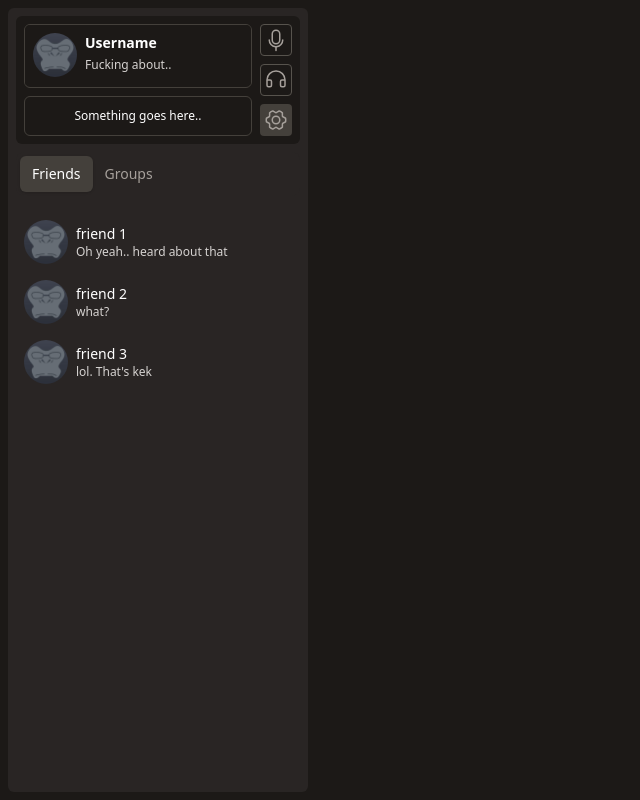
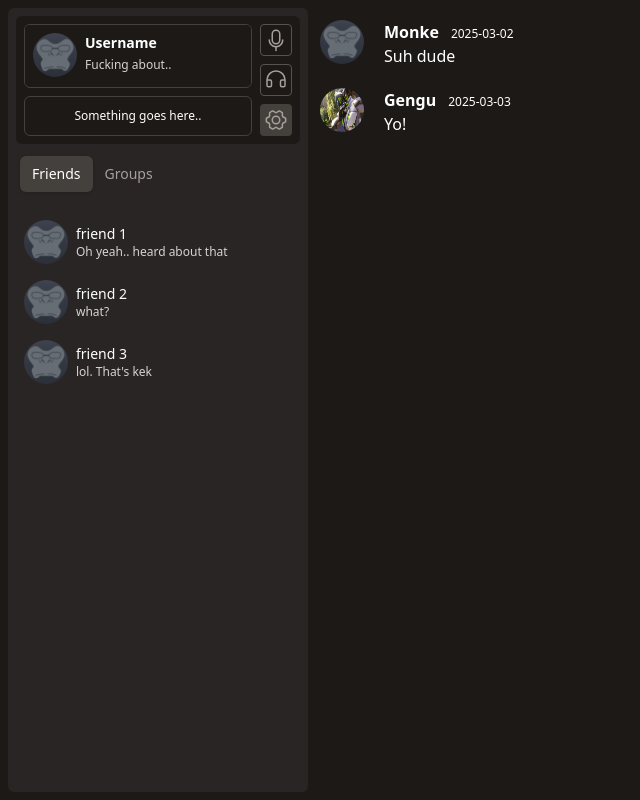
Before and after one commit to vivonINC/vivon-app, a React (Vite) app in the folder frontend/: page / in a window 1280 px wide. Shown: the whole page, without its empty margins (0-640 px from the left). Built offline with nearby package versions, Linux system fonts and the light colour scheme.

Commit message:
Text area

```diff
--- a/frontend/src/App.tsx
+++ b/frontend/src/App.tsx
@@ -1,4 +1,5 @@
 import Sidebar from './components/sidebar/Sidebar';
+import TextChat from './components/TextChat';
 import placeholder from './assets/placeholder.png';
 
 function App() {
@@ -31,8 +32,9 @@ function App() {
   ];
 
   return (
-    <div className="absolute inset h-screen w-screen overflow-hidden bg-stone-900 p-2">
+    <div className="flex absolute inset h-screen w-screen overflow-hidden bg-stone-900 p-2">
       <Sidebar user={user} friends={friends} />
+      <TextChat/>
     </div>
   );
 }
--- /dev/null
+++ b/frontend/src/components/TextChat.tsx
@@ -0,0 +1,26 @@
+import TextChatItem from "./TextChatItem";
+import temp1 from "../assets/placeholder.png";
+import temp2 from "../assets/placeholder2.jpg";
+
+export default function TextChat() {
+  return (
+    <div className="m-3 flex flex-col">
+        <div className="mb-5">
+            <TextChatItem
+            avatar={temp1}
+            date="2025-03-02"
+            text="Suh dude"
+            name = "Monke"
+            />
+        </div>
+        <div className="mb-5">
+            <TextChatItem
+            avatar={temp2}
+            date="2025-03-03"
+            text="Yo!"
+            name = "Gengu"
+            />
+        </div>
+    </div>
+  );
+}
--- /dev/null
+++ b/frontend/src/components/TextChatItem.tsx
@@ -0,0 +1,25 @@
+interface TextItem{
+    avatar: string,
+    date: string,
+    text: string,
+    name: String
+}
+
+export default function TextChatItem({avatar, date, text, name}: TextItem){
+    return(
+    <div className="flex">
+        <img
+          src={avatar}
+          alt={`User avatar`}
+          className="w-11 h-11 rounded-full"
+        />
+        <div className=" ml-5 flex flex-col">
+            <div>
+                <span className="text-white mr-3 font-bold">{name}</span>
+                <span className="text-white text-xs">{date}</span>
+            </div>
+            <div className="text-white">{text}</div>
+        </div>
+    </div>
+    )
+}
```
Also changed, not shown: frontend/src/assets/placeholder2.jpg (added).
